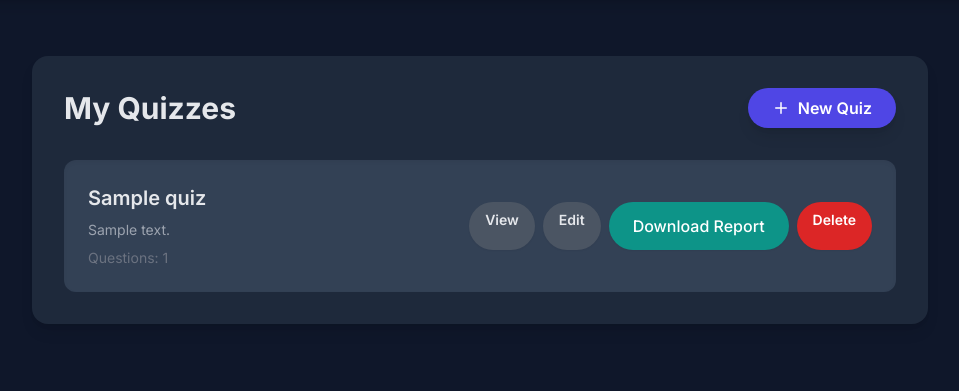
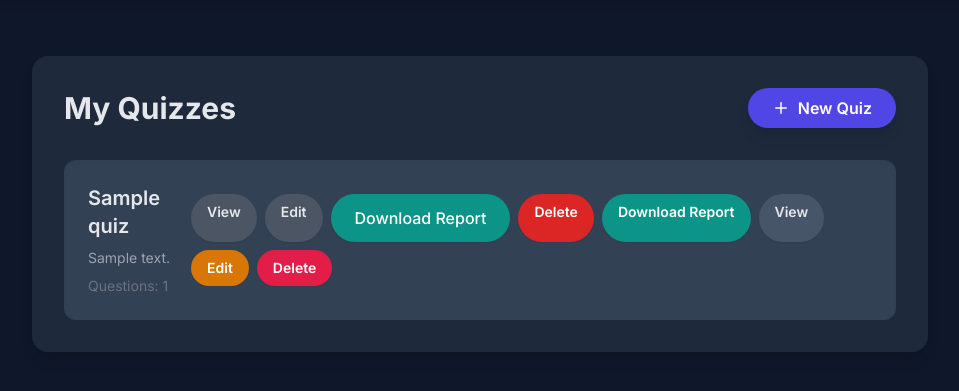
Before and after one commit to Peter-Kintu/learnflow_ai.earn, a Django app: page /quizzes/dashboard/ in a window 1280 px wide. Shown: the part 72-463 px from the top of the page, without its empty margins (160-1119 px from the left). Run offline with Django 5.2, Linux system fonts and the light colour scheme; a user stored in the database is signed in; tables that the repository leaves empty hold one stand-in row (values such as "Sample post"); some libraries are stand-ins or nearby versions.

Commit message:
views.PY

```diff
--- a/aiapp/templates/aiapp/teacher_quiz_dashboard.html
+++ b/aiapp/templates/aiapp/teacher_quiz_dashboard.html
@@ -45,6 +45,19 @@
                         <a href="{% url 'aiapp:delete_quiz' quiz.id %}" class="px-4 py-2 bg-red-600 text-white rounded-full hover:bg-red-700 transition-colors shadow-sm font-semibold text-sm">
                             Delete
                         </a>
+                        <a href="{% url 'aiapp:quiz_report_pdf' quiz.id %}" class="px-4 py-2 bg-teal-600 text-white rounded-full hover:bg-teal-700 transition-colors shadow-sm font-semibold text-sm">
+                            Download Report
+                        </a>
+                        <a href="{% url 'books:book_detail' book.id %}" class="px-4 py-2 bg-slate-600 text-gray-200 rounded-full hover:bg-slate-500 transition-colors shadow-sm font-semibold text-sm">
+                            View
+                        </a>
+                         <a href="{% url 'books:edit_book' book.id %}" class="px-4 py-2 bg-amber-600 text-white rounded-full hover:bg-amber-700 transition-colors shadow-sm font-semibold text-sm">
+                            Edit
+                        </a>
+                       <a href="{% url 'books:delete_book' book.id %}" class="px-4 py-2 bg-rose-600 text-white rounded-full hover:bg-rose-700 transition-colors shadow-sm font-semibold text-sm">
+                        Delete
+                    </a>
+
                     </div>
                 </div>
             {% endfor %}
```
